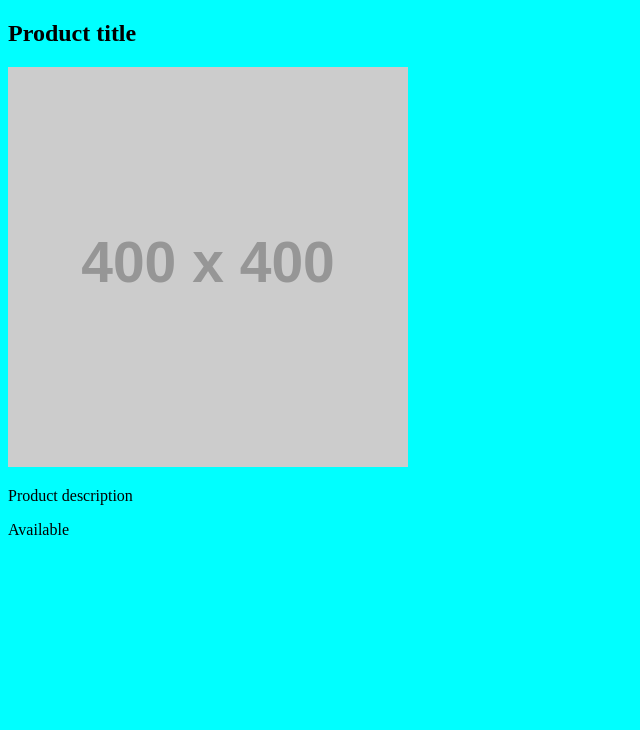
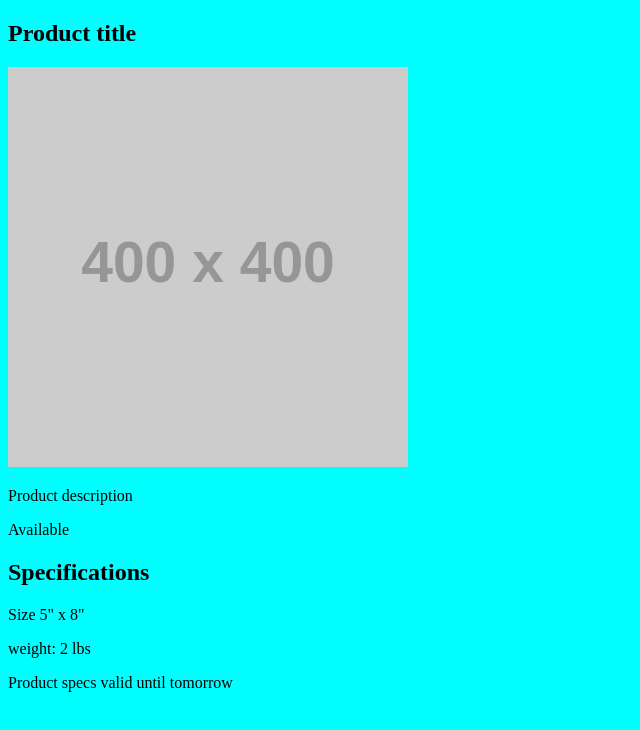
Before and after one commit to sarah-weatherbee/product-cards, a plain HTML site: page index.html in a window 1280 px wide. Shown: the whole page, without its empty margins (0-640 px from the left). Drawn offline with Linux system fonts and the light colour scheme; placeholder pictures from the web are drawn by us.

Commit message:
added card section 2

```diff
--- a/index.html
+++ b/index.html
@@ -14,16 +14,24 @@
                 <div class="image-element">
                     <img src="https://via.placeholder.com/400">
                 </div>
-            </div>
-            <div class="section section2">
                 <div class="description-element">
                     <p>Product description</p>
                 </div>
-            </div>
-            <div class="section section3">
                 <div class="availability">
                     <p>Available</p>
                 </div>
+            </div>
+            <div class="section section2">
+                <h2>Specifications</h2>
+                <div class="size">
+                <p>Size 5" x 8"</p>
+                </div>
+                <div class="weight">
+                    <p>weight: 2 lbs</p>
+                </div>
+                <footer>Product specs valid until tomorrow</footer>
+            </div>
+
             </div>
         </div>
     </div>
```
